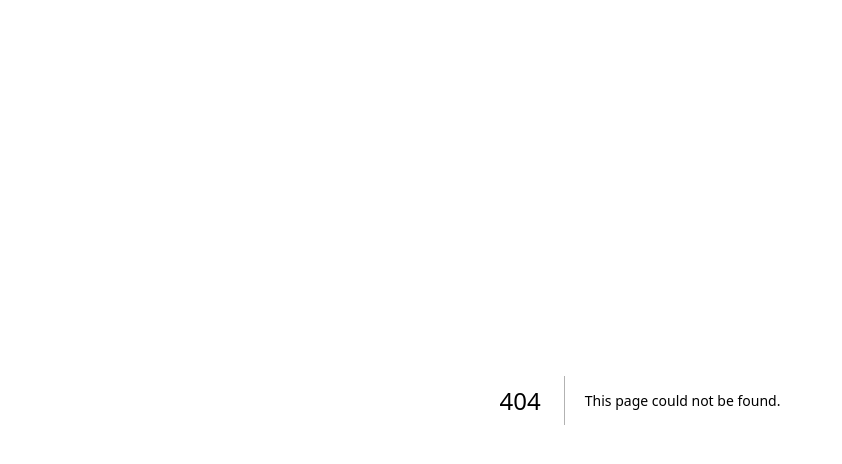
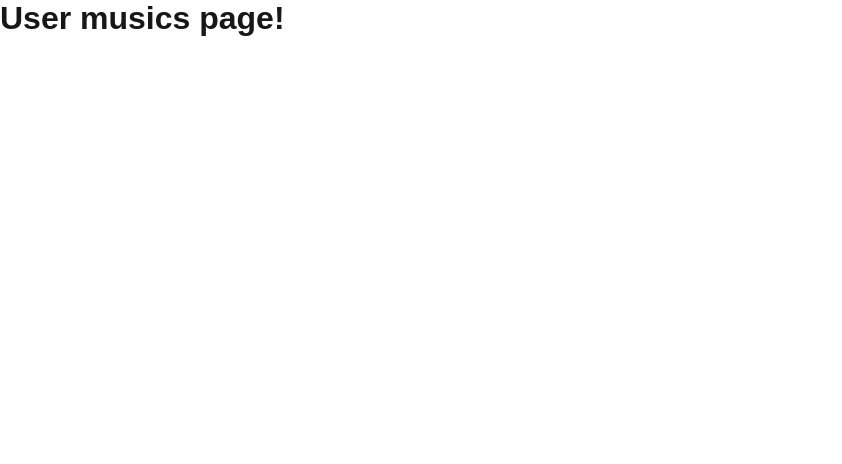
Before and after one commit to khoanguyn1411/NextJS-Minitify, a Next.js app: page /user-musics in a window 1280 px wide. Before the commit this address had no page. Shown: the top 464 px of the page, without its empty margins (0-842 px from the left). Built offline with nearby package versions, Linux system fonts and the light colour scheme.

Commit message:
Add user musics page

```diff
--- a/package.json
+++ b/package.json
@@ -3,9 +3,9 @@
   "version": "0.1.0",
   "private": true,
   "scripts": {
-    "dev": "next dev",
+    "start": "next dev",
     "build": "next build",
-    "start": "next start",
+    "preview": "next start",
     "lint": "next lint"
   },
   "dependencies": {
--- /dev/null
+++ b/src/app/user-musics/page.tsx
@@ -0,0 +1,3 @@
+export default function Page() {
+  return <h1>User musics page!</h1>;
+}
--- /dev/null
+++ b/src/prisma.ts
@@ -0,0 +1,6 @@
+// lib/prisma.ts
+import { PrismaClient } from "@prisma/client";
+
+const prisma = new PrismaClient();
+
+export const appPrisma = prisma;
```
